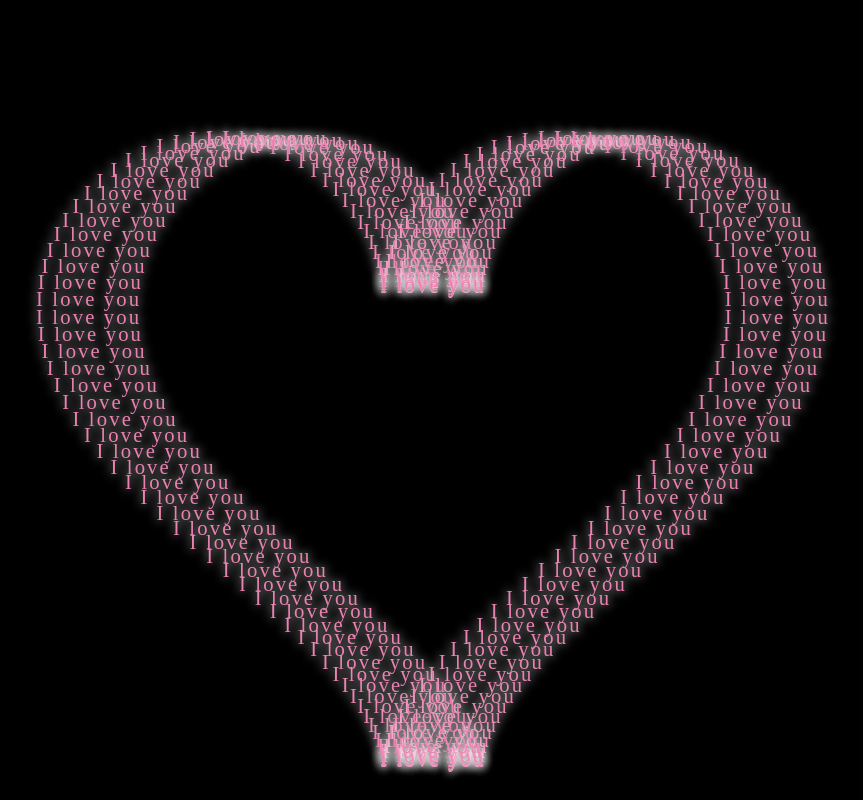
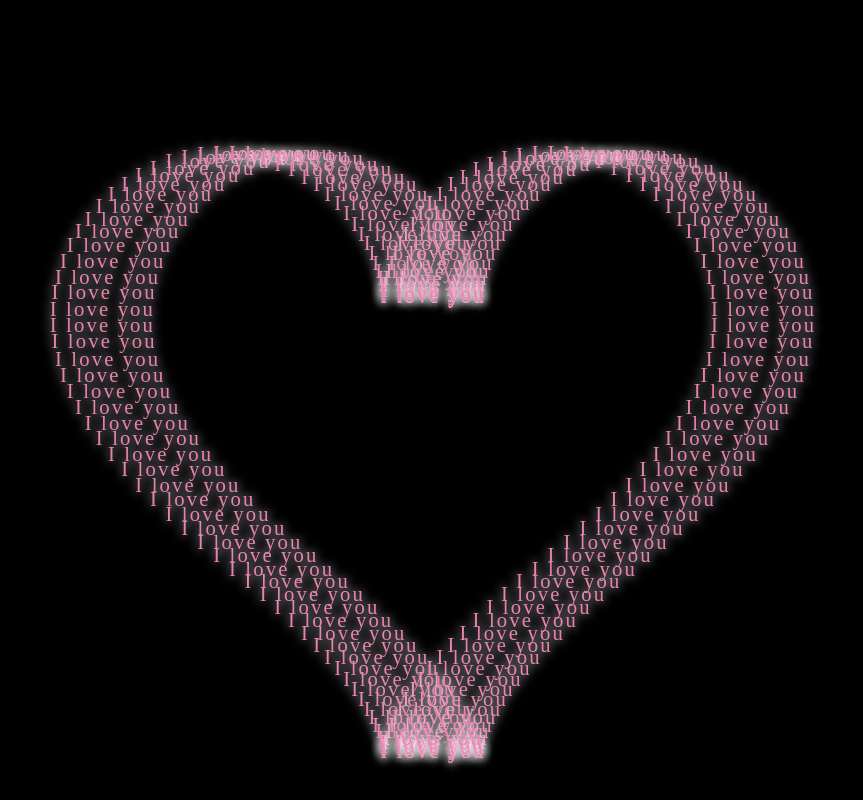
Before and after one commit to aadilshazeb/Heart, a plain HTML site: page index.html in a window 1280 px wide. Shown: the whole page, without its empty margins (207-1070 px from the left). Drawn offline with Linux system fonts and the light colour scheme.

Commit message:
fix alignment

```diff
--- a/index.html
+++ b/index.html
@@ -17,8 +17,8 @@
 
   #ui {
     position: relative;
-    width: 500px;
-    height: 450px;
+    width: 60vmin;   /* responsive width */
+    height: 55vmin;  /* responsive height */
     animation: beat 1.5s ease-in-out infinite;
   }
 
@@ -36,6 +36,14 @@
     0%, 100% { transform: scale(1); }
     50% { transform: scale(1.1); }
   }
+
+  /* Make text smaller on small screens */
+  @media (max-width: 600px) {
+    .love_word {
+      font-size: 0.9rem;
+      letter-spacing: 1px;
+    }
+  }
 </style>
 </head>
 <body>
@@ -44,25 +52,33 @@
   <script>
     const ui = document.getElementById('ui');
     const total = 150; // number of text points
+
+    function createHeart() {
+      ui.innerHTML = ''; // Clear previous heart
+      const width = ui.offsetWidth;
+      const height = ui.offsetHeight;
+      const scale = width / 25; // scale heart based on container width
+      const centerX = width / 2;
+      const centerY = height / 2;
+
       for (let i = 0; i < total; i++) {
         const span = document.createElement('span');
         span.classList.add('love_word');
         span.textContent = 'I love you';
 
-      // Heart curve math
         const t = (Math.PI * 2 * i) / total;
         const x = 16 * Math.pow(Math.sin(t), 3);
         const y = 13 * Math.cos(t) - 5 * Math.cos(2 * t) - 2 * Math.cos(3 * t) - Math.cos(4 * t);
 
-      // Scale and position
-      const scale = 20;
-      const centerX = 250;
-      const centerY = 220;
         span.style.left = `${centerX + x * scale}px`;
         span.style.top = `${centerY - y * scale}px`;
 
         ui.appendChild(span);
       }
+    }
+
+    createHeart();
+    window.addEventListener('resize', createHeart); // adjust on window resize
   </script>
 </body>
 </html>
```
Lines whose indentation alone changed are shown as unchanged.
